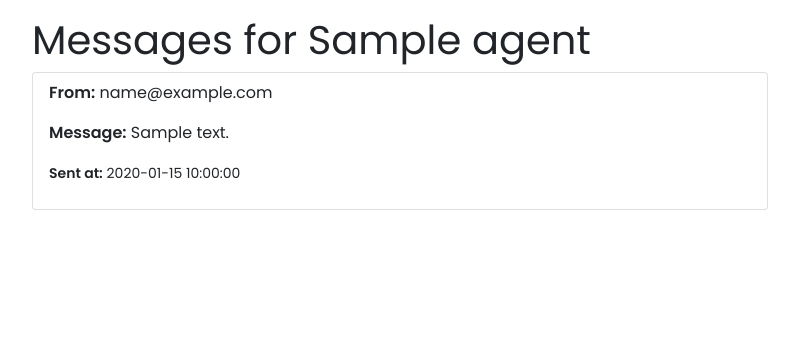
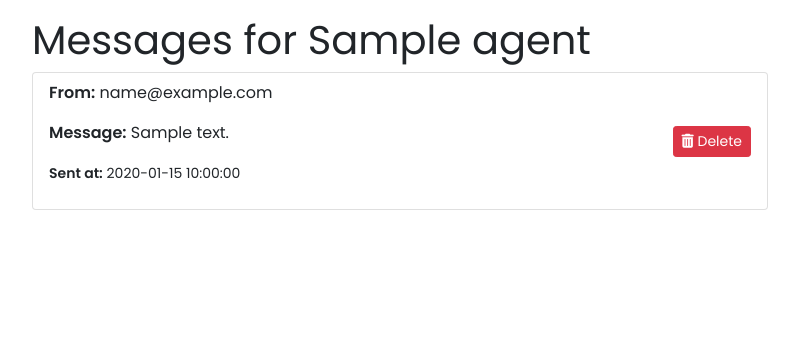
Before and after one commit to samlan24/online-directory, a Flask app: a page that uses app/main/templates/agent_messages.html in a window 1280 px wide. Shown: the part 56-420 px from the top of the page, without its empty margins (240-1039 px from the left). Run offline with Flask 3, Linux system fonts and the light colour scheme; a user stored in the database is signed in; tables that the repository leaves empty hold one stand-in row (values such as "Sample post"); some libraries are stand-ins or nearby versions.

Commit message:
adding message deletion feature

```diff
--- a/app/auth/forms.py
+++ b/app/auth/forms.py
@@ -52,3 +52,7 @@ class MessageForm(FlaskForm):
     email = StringField('Email', validators=[DataRequired(), Email()])
     content = TextAreaField('Message', validators=[DataRequired()])
     submit = SubmitField('Send')
+
+
+class DeleteMessageForm(FlaskForm):
+    submit = SubmitField('Delete')
--- a/app/main/routes.py
+++ b/app/main/routes.py
@@ -2,7 +2,7 @@ import os
 from flask import Blueprint, current_app, render_template, abort, flash, request, redirect, url_for
 from app.models import Agent, Location, Message
 from werkzeug.utils import secure_filename
-from app.auth.forms import EditProfileForm, DeleteProfileForm, MessageForm
+from app.auth.forms import EditProfileForm, DeleteProfileForm, MessageForm, DeleteMessageForm
 from flask_login import current_user, login_required, logout_user
 from sqlalchemy import func
 from app import db
@@ -93,6 +93,19 @@ def agent_messages(name):
     messages = Message.query.filter_by(agent_id=user.id).order_by(Message.timestamp.desc()).all()
     return render_template('agent_messages.html', user=user, messages=messages)
 
+# deleting messages route
+@main.route('/delete_message/<int:message_id>', methods=['POST'])
+@login_required
+def delete_message(message_id):
+    message = Message.query.get_or_404(message_id)
+    agent = Agent.query.get_or_404(message.agent_id)
+    if agent != current_user:
+        abort(403)
+    db.session.delete(message)
+    db.session.commit()
+    flash('Message deleted successfully.', 'success')
+    return redirect(url_for('main.agent_messages', name=agent.name))
+
 
 # agent delete profile route
 @main.route('/agent_profile/<int:user_id>')
--- a/app/main/templates/agent_messages.html
+++ b/app/main/templates/agent_messages.html
@@ -8,10 +8,18 @@
       {% if messages %}
       <ul class="list-group">
         {% for message in messages %}
-        <li class="list-group-item">
-          <p><strong>From:</strong> {{ message.email }}</p>
-          <p><strong>Message:</strong> {{ message.content }}</p>
-          <p><small><strong>Sent at:</strong> {{ message.timestamp }}</small></p>
+        <li class="list-group-item d-flex justify-content-between align-items-center">
+          <div>
+            <p><strong>From:</strong> {{ message.email }}</p>
+            <p><strong>Message:</strong> {{ message.content }}</p>
+            <p><small><strong>Sent at:</strong> {{ message.timestamp }}</small></p>
+          </div>
+          <form action="{{ url_for('main.delete_message', message_id=message.id) }}" method="POST" style="margin: 0;">
+            <input type="hidden" name="csrf_token" value="{{ csrf_token() }}">
+            <button type="submit" class="btn btn-danger btn-sm">
+              <i class="fas fa-trash-alt"></i> Delete
+            </button>
+          </form>
         </li>
         {% endfor %}
       </ul>
```
Also changed, not shown: app/models.py (line endings or trailing spaces).
